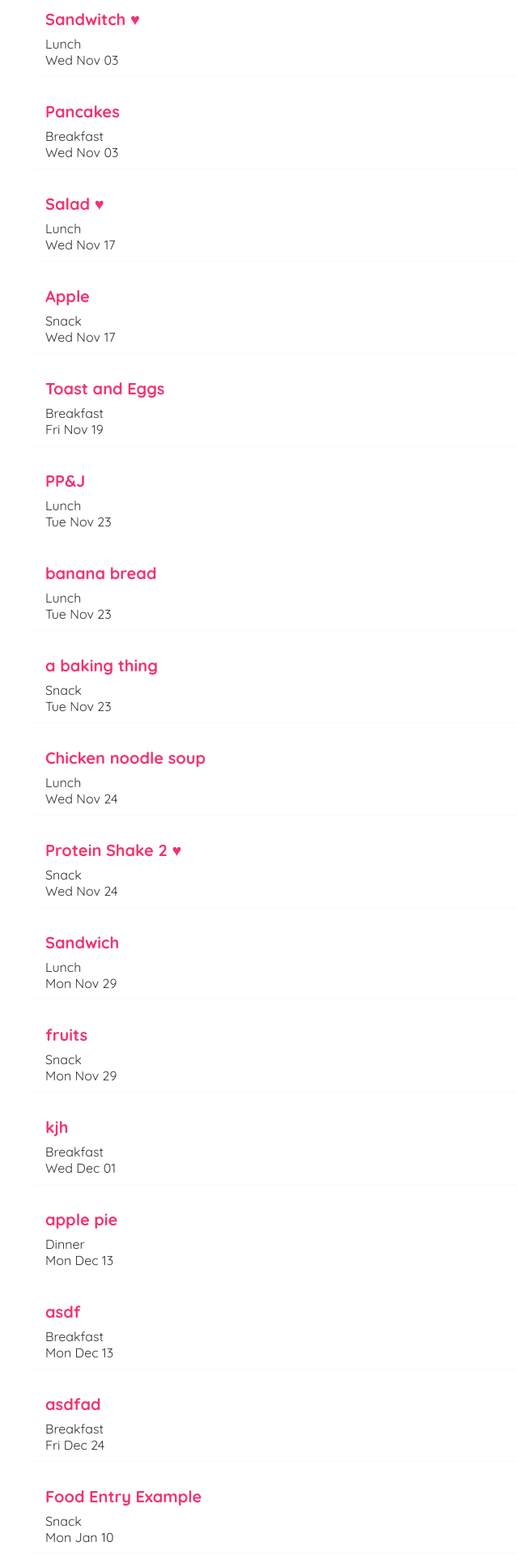
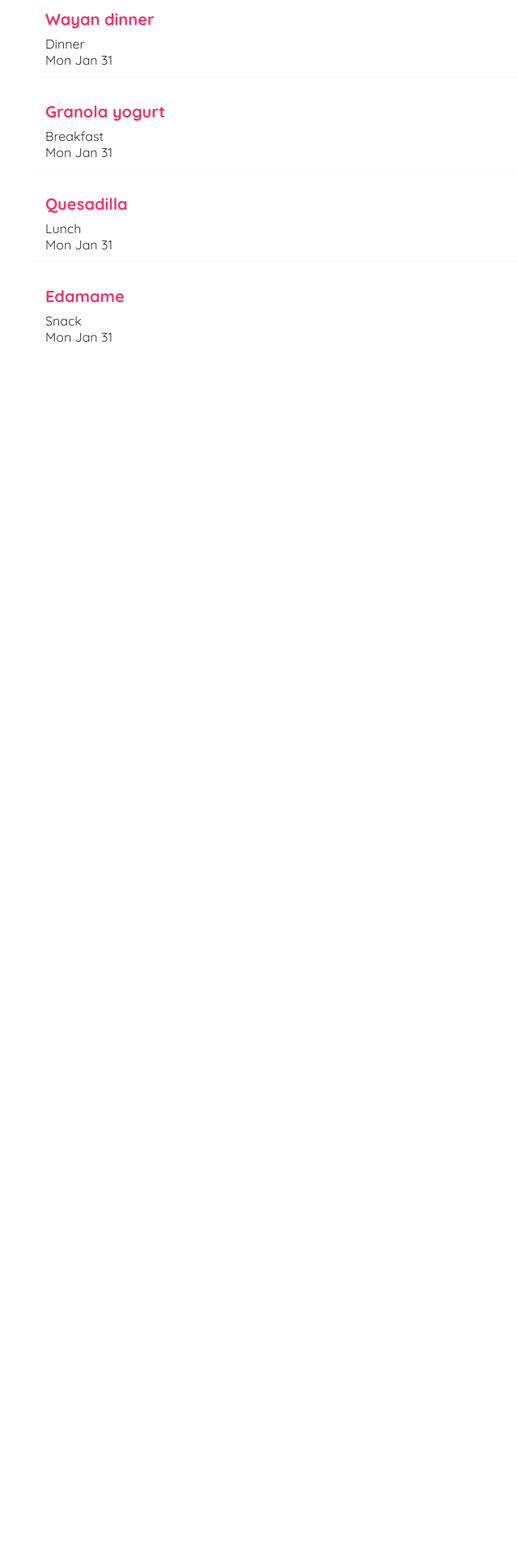
Before and after one commit to legirH/nutritionapp, a React (Create React App) app: page /history in a window 1280 px wide. Shown: the part 180-2100 px from the top of the page at 81% size, without its empty margins (0-640 px from the left). After the commit the page ends 800 px from the top, so only its background shows below. Built offline with nearby package versions, Linux system fonts and the light colour scheme; data requests are answered from the project's data file.

Commit message:
1.0 Alpha version

```diff
--- a/data/db.json
+++ b/data/db.json
@@ -1,331 +1,83 @@
 {
   "entries": [
     {
-      "title": "Sandwitch",
-      "body": "2 slices of whole wheat bread, 4 slices of salami, 2 slices of cheese, 3 leaves of lettuces, 1 tbsp of hummus",
+      "title": "Wayan dinner",
+      "body": "1 cup chicken noodles, 1/2 cup mixed vegetables, 2 egg omelet\n",
+      "mealType": "Dinner",
+      "servings": "1",
+      "servingsConsumed": "1",
+      "date": "Mon Jan 31",
+      "favorite": false,
+      "totalCal": 508.65999999999997,
+      "totalProtein": 33.89,
+      "totalCarbs": 26.459999999999997,
+      "totalFats": 29.36,
+      "totalCalcium": 188.93869999999998,
+      "id": 2
+    },
+    {
+      "title": "Granola yogurt",
+      "body": "1 cup yogurt, 1/2 cup granola",
+      "mealType": "Breakfast",
+      "servings": "1",
+      "servingsConsumed": "1",
+      "date": "Mon Jan 31",
+      "favorite": false,
+      "totalCal": 441.17,
+      "totalProtein": 20.25,
+      "totalCarbs": 48.839999999999996,
+      "totalFats": 18.35,
+      "totalCalcium": 461.404,
+      "id": 3
+    },
+    {
+      "title": "Quesadilla",
+      "body": "1 wheat tortilla, 20 g cheddar cheese",
       "mealType": "Lunch",
       "servings": "1",
       "servingsConsumed": "1",
-      "date": "Wed Nov 03 2021 11:16:44 GMT+0800 (Central Indonesia Time)",
-      "favorite": true,
-      "caloriesEntryTotal": 0.001,
-      "protienEntryTotal": 0.001,
-      "carbohydratesEntryTotal": 0.001,
-      "fatsEntryTotal": 0.001,
-      "calciumEntryTotal": 0.001,
+      "date": "Mon Jan 31",
+      "favorite": false,
+      "totalCal": 207.89999999999998,
+      "totalProtein": 8.57,
+      "totalCarbs": 19.43,
+      "totalFats": 10.66,
+      "totalCalcium": 242.04000000000002,
       "id": 4
     },
     {
-      "title": "Pancakes",
-      "body": "2 cups of flour, 2 eggs, 2 cups of milk, 1 tsp of baking powder",
-      "mealType": "Breakfast",
-      "servings": "1",
-      "servingsConsumed": "1",
-      "date": "Wed Nov 03 2021 11:18:06 GMT+0800 (Central Indonesia Time)",
-      "favorite": false,
-      "caloriesEntryTotal": 0.001,
-      "protienEntryTotal": 0.001,
-      "carbohydratesEntryTotal": 0.001,
-      "fatsEntryTotal": 0.001,
-      "calciumEntryTotal": 0.001,
-      "id": 5
-    },
-    {
-      "title": "Salad",
-      "body": "2 leaves of lettuce, 1 tomato, 1/4 of red onion,  1 tsp sunflower seeds.",
-      "mealType": "Lunch",
-      "servings": "1",
-      "servingsConsumed": "1",
-      "date": "Wed Nov 17 2021 10:50:48 GMT+0800 (Central Indonesia Time)",
-      "favorite": true,
-      "caloriesEntryTotal": 0.001,
-      "protienEntryTotal": 0.001,
-      "carbohydratesEntryTotal": 0.001,
-      "fatsEntryTotal": 0.001,
-      "calciumEntryTotal": 0.001,
-      "id": 6
-    },
-    {
-      "title": "Apple ",
-      "body": "Apple ",
+      "title": "Edamame",
+      "body": "1 cup edamame",
       "mealType": "Snack",
       "servings": "1",
       "servingsConsumed": "1",
-      "date": "Wed Nov 17 2021 14:15:56 GMT+0800 (Central Indonesia Time)",
+      "date": "Mon Jan 31",
       "favorite": false,
-      "caloriesEntryTotal": 0.001,
-      "protienEntryTotal": 0.001,
-      "carbohydratesEntryTotal": 0.001,
-      "fatsEntryTotal": 0.001,
-      "calciumEntryTotal": 0.001,
-      "id": 7
-    },
-    {
-      "title": "Toast and Eggs",
-      "body": "2 pieces of whole-wheat toast, 2 eggs",
-      "mealType": "Breakfast",
-      "servings": "1",
-      "servingsConsumed": "1",
-      "date": "Fri Nov 19 2021 10:24:41 GMT+0800 (Central Indonesia Time)",
-      "favorite": false,
-      "caloriesEntryTotal": 0.001,
-      "protienEntryTotal": 0.001,
-      "carbohydratesEntryTotal": 0.001,
-      "fatsEntryTotal": 0.001,
-      "calciumEntryTotal": 0.001,
-      "id": 9
-    },
-    {
-      "title": "PP&J",
-      "body": "2 slices rye bread, 2 tsp of peanut butter, 2 tsp of strawberry jelly",
-      "mealType": "Lunch",
-      "servings": "1",
-      "servingsConsumed": "1",
-      "date": "Tue Nov 23 2021 08:43:31 GMT+0800 (Central Indonesia Time)",
-      "favorite": false,
-      "caloriesEntryTotal": 0.001,
-      "protienEntryTotal": 0.001,
-      "carbohydratesEntryTotal": 0.001,
-      "fatsEntryTotal": 0.001,
-      "calciumEntryTotal": 0.001,
-      "id": 10
-    },
-    {
-      "title": "banana bread",
-      "body": "2 cups flour, 1 egg, 1 tsp baking powder ",
-      "mealType": "Lunch",
-      "servings": "1",
-      "servingsConsumed": "1",
-      "date": "Tue Nov 23 2021 14:16:38 GMT+0800 (Central Indonesia Time)",
-      "favorite": false,
-      "caloriesEntryTotal": 0.001,
-      "protienEntryTotal": 0.001,
-      "carbohydratesEntryTotal": 0.001,
-      "fatsEntryTotal": 0.001,
-      "calciumEntryTotal": 0.001,
-      "id": 12
-    },
-    {
-      "title": "a baking thing",
-      "body": "1 cup flour, 2 eggs, 1 tsp of baking powder, 2 tbsp of sugar",
-      "mealType": "Snack",
-      "servings": "1",
-      "servingsConsumed": "1",
-      "date": "Tue Nov 23 2021 21:30:13 GMT+0800 (Central Indonesia Time)",
-      "favorite": false,
-      "totalCal": 697.58,
-      "totalProtein": 25.47,
-      "totalCarbs": 122.47,
-      "totalFats": 10.74,
-      "totalCalcium": 345.29699999999997,
-      "id": 13
-    },
-    {
-      "title": "Chicken noodle soup",
-      "body": "1 cup of chicken noodle soup",
-      "mealType": "Lunch",
-      "servings": "1",
-      "servingsConsumed": "1",
-      "date": "Wed Nov 24 2021 10:54:13 GMT+0800 (Central Indonesia Time)",
-      "favorite": false,
-      "totalCal": 59.52,
-      "totalProtein": 2.88,
-      "totalCarbs": 7.37,
-      "totalFats": 1.88,
-      "totalCalcium": 12.4,
-      "id": 14
-    },
-    {
-      "title": "Protein Shake 2",
-      "body": "1 banana, 1 scoop WHEY protein, 2 tsp peanut butter, 250ml of milk,",
-      "mealType": "Snack",
-      "servings": "1",
-      "servingsConsumed": "1",
-      "date": "Wed Nov 24 2021 10:56:15 GMT+0800 (Central Indonesia Time)",
-      "favorite": true,
-      "totalCal": 409.53999999999996,
-      "totalProtein": 37.15,
-      "totalCarbs": 43.9,
-      "totalFats": 11.29,
-      "totalCalcium": 471.1559,
-      "id": 15
-    },
-    {
-      "title": "Sandwich ",
-      "body": "2 slices of whole wheat bread, half a tomato, 4 slices of salami, 1 tbsp cream cheese, 2 leaves of lettus ",
-      "mealType": "Lunch",
-      "servings": "1",
-      "servingsConsumed": "1",
-      "date": "Mon Nov 29 2021 10:12:47 GMT+0800 (Central Indonesia Time)",
-      "favorite": false,
-      "totalCal": 359.98,
-      "totalProtein": 17.23,
-      "totalCarbs": 30.709999999999997,
-      "totalFats": 18.740000000000002,
-      "totalCalcium": 130.824,
-      "id": 16
-    },
-    {
-      "title": "fruits  ",
-      "body": "1 apple, 2 banana",
-      "mealType": "Snack",
-      "servings": "4",
-      "servingsConsumed": "2",
-      "date": "Mon Nov 29 2021 10:24:35 GMT+0800 (Central Indonesia Time)",
-      "favorite": false,
-      "totalCal": 304.68,
-      "totalProtein": 3.04,
-      "totalCarbs": 79.03,
-      "totalFats": 1.09,
-      "totalCalcium": 22.72,
-      "id": 17
-    },
-    {
-      "title": "kjh",
-      "body": "2 eggs, 2 bread slices, 2 kg of bacon ",
-      "mealType": "Breakfast",
-      "servings": "3",
-      "servingsConsumed": "2",
-      "date": "Wed Dec 01 2021 20:49:57 GMT+0800 (Central Indonesia Time)",
-      "favorite": false,
-      "totalCal": 9657.28,
-      "totalProtein": 696.09,
-      "totalCarbs": 63.379999999999995,
-      "totalFats": 713.24,
-      "totalCalcium": 359.52,
-      "id": 18
-    },
-    {
-      "title": "apple pie",
-      "body": "2.25 lbs Granny Smith Apples, 1.5 tsp cinnamon, 8 Tbsp unsalted butter, 3 Tbsp  all-purpose flour, 1/4 cup water, 1 cup granulated sugar, 1 egg\n\n",
-      "mealType": "Dinner",
-      "servings": "8",
-      "servingsConsumed": "2",
-      "date": "Mon Dec 13 2021 11:15:00 GMT+0800 (Central Indonesia Time)",
-      "favorite": false,
-      "totalCal": 2346.89,
-      "totalProtein": 14.32,
-      "totalCarbs": 360.32000000000005,
-      "totalFats": 99.12,
-      "totalCalcium": 152.66219999999998,
-      "id": 19
-    },
-    {
-      "title": "asdf",
-      "body": "apple ",
-      "mealType": "Breakfast",
-      "servings": "1",
-      "servingsConsumed": "1",
-      "date": "Mon Dec 13 2021 11:27:21 GMT+0800 (Central Indonesia Time)",
-      "favorite": false,
-      "totalCal": 94.64,
-      "totalProtein": 0.47,
-      "totalCarbs": 25.13,
-      "totalFats": 0.31,
-      "totalCalcium": 10.92,
-      "id": 20
-    },
-    {
-      "title": "asdfad",
-      "body": "apple ",
-      "mealType": "Breakfast",
-      "servings": "1",
-      "servingsConsumed": "1",
-      "date": "Fri Dec 24",
-      "favorite": false,
-      "totalCal": 94.64,
-      "totalProtein": 0.47,
-      "totalCarbs": 25.13,
-      "totalFats": 0.31,
-      "totalCalcium": 10.92,
-      "id": 21
-    },
-    {
-      "title": "Food Entry Example",
-      "body": "Apple ",
-      "mealType": "Snack",
-      "servings": "1",
-      "servingsConsumed": "1",
-      "date": "Mon Jan 10",
-      "favorite": false,
-      "totalCal": 94.64,
-      "totalProtein": 0.47,
-      "totalCarbs": 25.13,
-      "totalFats": 0.31,
-      "totalCalcium": 10.92,
-      "id": 22
+      "totalCal": 187.55,
+      "totalProtein": 18.46,
+      "totalCarbs": 13.81,
+      "totalFats": 8.06,
+      "totalCalcium": 97.65,
+      "id": 5
     }
   ],
   "profile": {
     "name": "Preeti Happer",
-    "calories": "2000",
-    "protein": "100",
-    "carbohydrates": "225",
-    "fats": "40",
-    "calcium": "2500"
+    "calories": "1660",
+    "protein": "104",
+    "carbohydrates": "208",
+    "fats": "46",
+    "calcium": "1200"
   },
   "todaysTotals": [
     {
-      "date": "Thu Dec 23",
-      "todaysTotalCalories": 800.66,
-      "todaysTotalProtein": 68.53,
-      "todaysTotalCarbohydrates": 221.76,
-      "todaysTotalFats": 57.68,
-      "todaysTotalCalcium": 459.72,
-      "id": "Thu-Dec-23"
-    },
-    {
-      "date": "Wed Jan 12",
-      "todaysTotalCalories": 94.64,
-      "todaysTotalProtein": 0.47,
-      "todaysTotalCarbohydrates": 25.13,
-      "todaysTotalFats": 0.31,
-      "todaysTotalCalcium": 10.92,
-      "id": "Wed-Jan-12"
-    },
-    {
-      "date": "Thu Jan 13",
-      "todaysTotalCalories": 199.66,
-      "todaysTotalProtein": 1.76,
-      "todaysTotalCarbohydrates": 52.08,
-      "todaysTotalFats": 0.7,
-      "todaysTotalCalcium": 16.82,
-      "id": "Thu-Jan-13"
-    },
-    {
-      "date": "Tue Jan 25",
-      "todaysTotalCalories": 581.1600000000001,
-      "todaysTotalProtein": 8.19,
-      "todaysTotalCarbohydrates": 132.18,
-      "todaysTotalFats": 8.129999999999999,
-      "todaysTotalCalcium": 194.11,
-      "id": "Tue-Jan-25"
-    },
-    {
-      "date": "Fri Jan 28",
-      "todaysTotalCalories": 0,
-      "todaysTotalProtein": 0,
-      "todaysTotalCarbohydrates": 0,
-      "todaysTotalFats": 0,
-      "todaysTotalCalcium": 0,
-      "id": "Fri-Jan-28"
-    },
-    {
-      "date": "Sun Jan 30",
-      "todaysTotalCalories": 0,
-      "todaysTotalProtein": 0,
-      "todaysTotalCarbohydrates": 0,
-      "todaysTotalFats": 0,
-      "todaysTotalCalcium": 0,
-      "id": "Sun-Jan-30"
+      "date": "Mon Jan 31",
+      "todaysTotalCalories": 1345.28,
+      "todaysTotalProtein": 81.17,
+      "todaysTotalCarbohydrates": 108.54000000000002,
+      "todaysTotalFats": 66.43,
+      "todaysTotalCalcium": 990.0299999999999,
+      "id": "Mon-Jan-31"
     }
-  ],
-  "totals": {
-    "globalPercent": 49,
-    "caloriePercent": 20,
-    "proteinPercent": 60,
-    "carbohydratePercent": 67,
-    "fatsPercent": 60,
-    "calciumPercent": 40
-  }
+  ]
 }
--- a/src/EntryDetails.js
+++ b/src/EntryDetails.js
@@ -100,6 +100,12 @@ const EntryDetails = () => {
             })
         }
     }
+// When deleteing past entries, their amount gets subtracted from the current days total
+// 1. only show delete button on entries that are of the current date
+// 2. do it semi properly, if deleting a past entry (entry that doesnt have the current date)
+//    dont subtract from the total
+// 3. do it properly, everyting in option 2 but subtract the amount its total in the json db
+
 
     return (
         <div className="entry-details">
--- a/src/EntryList.js
+++ b/src/EntryList.js
@@ -1,5 +1,5 @@
 import { Link } from "react-router-dom";
-
+// mapping all entries
 const EntryList = ({entries, title}) => { // can do (props and then declare each one or only the ones you need)
 
     return (
--- a/src/EntryListFilter.js
+++ b/src/EntryListFilter.js
@@ -1,5 +1,5 @@
 import { Link } from "react-router-dom";
-
+// maping all entries that are Favorite
 const EntryListFilter = ({entries, title}) => { // can do (props and then declare each one or only the ones you need)
 
     return (
--- a/src/EntryListFilterDate.js
+++ b/src/EntryListFilterDate.js
@@ -6,7 +6,7 @@ const EntryListFilterDate = ({entries, title}) => { // can do (props and then de
     var date = text.substring(0, 10);
   //  console.log(text);
 
-
+// mapping all entries of the current date
 
     return (
         <div className="entry-listfilterdate">
```
